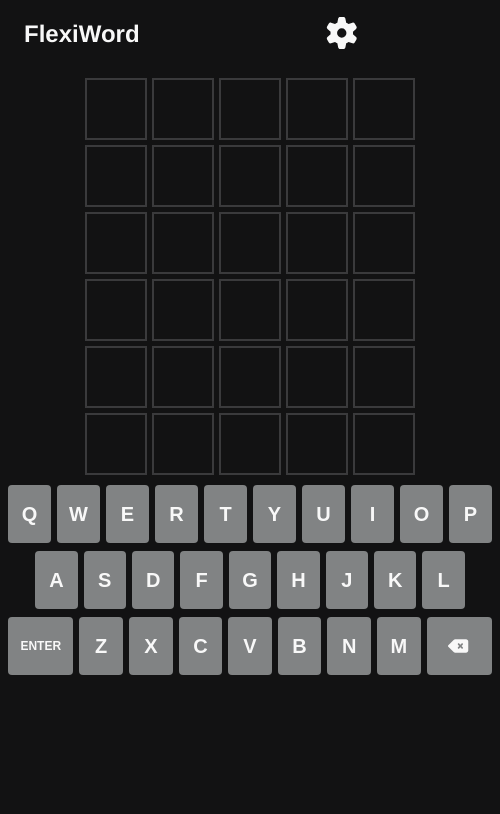
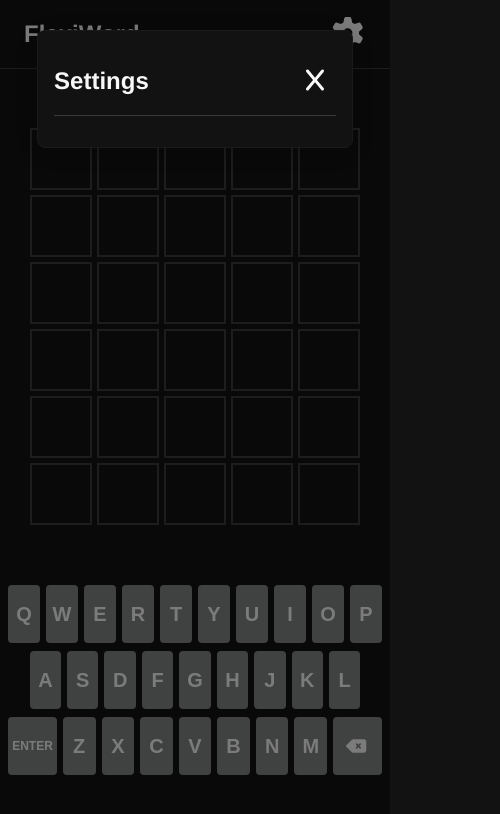
Before and after one commit to wasaleaf/flexiword, an Angular app: page / in a window 390 px wide. Both pictures are taken after a click on the button 341 px from the left and 34 px from the top of the page. Shown: the top 814 px of the page, 500 px wide, since content can reach past the window. Built offline with nearby package versions, Linux system fonts and the light colour scheme; no server answers.

Commit message:
settings component and responsive styling

```diff
--- a/src/app/app.component.html
+++ b/src/app/app.component.html
@@ -2,34 +2,23 @@
   <header>
     <section>
       <h1>FlexiWord</h1>
-      <menu>
-        <button class="settings" (click)="dialogOpen = !dialogOpen">
-          <fa-icon [icon]="settingsIcon"></fa-icon>
-        </button>
-      </menu>
+      <button (click)="dialogOpen = !dialogOpen">
+        <fa-icon [icon]="settingsIcon"></fa-icon>
+      </button>
     </section>
   </header>
 
   @if (dialogOpen) {
-  <dialog>
-    <div class="settings">
-      <div>
-        <h2>Settings</h2>
-        <button class="close"><fa-icon [icon]="closeIcon"></fa-icon></button>
-      </div>
-      <div>
-        <!-- TODO add difficulty -->
-        <!-- TODO add guess selection -->
-        <!-- TODO dark/light mode -->
-        <!-- TODO add colour selection for partial and correct -->
-      </div>
+  <div class="backdrop" (click)="dialogOpen = false">
+    <div class="settings" (click)="$event.stopPropagation()">
+      <app-settings [(dialogOpen)]="dialogOpen"></app-settings>
     </div>
-  </dialog>
+  </div>
   }
 
   <main>
     @if (gameService.rows$ | async; as rows) {
-      <app-game-board [rows]="rows" [wordLength]="gameService.wordLength"></app-game-board>
+    <app-game-board [rows]="rows" [wordLength]="gameService.wordLength"></app-game-board>
     }
 
     <app-keyboard [keyState]="gameService.keyStates" (keyPress)="gameService.handleKeyPress($event)"></app-keyboard>
--- a/src/app/app.component.scss
+++ b/src/app/app.component.scss
@@ -5,8 +5,21 @@
   width: 100%;
 }
 
+button {
+  font-size: 30px;
+  font-weight: 700;
+  color: var(--color);
+  border: none;
+  background: none;
+  cursor: pointer;
+  text-transform: uppercase;
+  user-select: none;
+  padding: 0;
+}
+
 header {
   display: block;
+  border-bottom: 1px solid var(--absent-color);
 
   section {
     display: flex;
@@ -15,24 +28,52 @@
     justify-content: space-between;
     padding-left: 24px;
     padding-right: 24px;
+  }
+}
 
-    button {
-      font-size: 30px;
-      font-weight: 700;
-      color: var(--color);
-      border: none;
-      background: none;
-      cursor: pointer;
-      text-transform: uppercase;
-      user-select: none;
-    }
+div.backdrop {
+  position: fixed;
+  inset: 0;
+  height: 100%;
+  width: 100%;
+  background-color: rgba(0, 0, 0, 0.5);
+  display: flex;
+  justify-content: center;
+  align-items: center;
+}
+
+div.settings {
+  display: flex;
+  position: fixed;
+  top: 0;
+  padding: 0;
+  padding-top: 30px;
+  border: none;
+  justify-content: center;
+  max-width: 520px;
+  width: 90%;
+  max-height: 100%;
+  z-index: 100;
+
+  app-settings {
+    max-width: 520px;
+    width: 90%;
+    max-height: 100%;
   }
 }
 
 main {
   display: flex;
   flex-direction: column;
+  align-items: center;
+  justify-content: space-evenly;
+  width: 100%;
   max-width: 500px;
-  width: 500px;
   margin: 0 auto;
+  max-height: calc(100% - 80px);
+  height: calc(100% - 80px);
+
+  app-keyboard {
+    width: 100%;
+  }
 }
--- a/src/app/app.component.ts
+++ b/src/app/app.component.ts
@@ -2,19 +2,19 @@
 import { GameService } from './services/game.service';
 import { KeyboardComponent } from './components/keyboard/keyboard.component';
 import { GameBoardComponent } from './components/game-board/game-board.component';
-import { faCog, faX } from '@fortawesome/free-solid-svg-icons';
+import { faCog } from '@fortawesome/free-solid-svg-icons';
 import { FontAwesomeModule } from '@fortawesome/angular-fontawesome';
 import { AsyncPipe } from '@angular/common';
+import { SettingsComponent } from './components/settings/settings.component';
 
 @Component({
   selector: 'app-root',
-  imports: [FontAwesomeModule, AsyncPipe, GameBoardComponent, KeyboardComponent],
+  imports: [FontAwesomeModule, AsyncPipe, SettingsComponent, GameBoardComponent, KeyboardComponent],
   templateUrl: './app.component.html',
   styleUrl: './app.component.scss'
 })
 export class AppComponent implements OnInit {
   public settingsIcon = faCog;
-  public closeIcon = faX;
   public dialogOpen = false;
   public wordLength = 5; // default word length
   public maxGuesses = 6; // default number of guesses
--- a/src/app/components/game-board/game-board.component.scss
+++ b/src/app/components/game-board/game-board.component.scss
@@ -1,5 +1,5 @@
 div.board-container {
-    width: 500px;
+    width: 100%;
     display: flex;
     justify-content: center;
     align-items: center;
--- a/src/app/components/keyboard/keyboard.component.scss
+++ b/src/app/components/keyboard/keyboard.component.scss
@@ -1,6 +1,4 @@
 div.keyboard {
-    display: block;
-    height: 200px;
     font-size: 16px;
     font-weight: 400;
     line-height: 16px;
@@ -15,11 +13,11 @@
     font-size: 16px;
     font-weight: 400;
     line-height: 16px;
-    width: 484px;
     user-select: none;
     margin-bottom: 8px;
     vertical-align: baseline;
     gap: 6px;
+    width: 100%;
 }
 
 div.spacer {
--- /dev/null
+++ b/src/app/components/settings/settings.component.html
@@ -0,0 +1,12 @@
+<div class="settings">
+    <div class="settings-header">
+        <h2>Settings</h2>
+        <button class="close" (click)="updateDialogOpen(!dialogOpen)"><fa-icon [icon]="closeIcon"></fa-icon></button>
+    </div>
+    <div>
+        <!-- TODO add difficulty -->
+        <!-- TODO add guess selection -->
+        <!-- TODO dark/light mode -->
+        <!-- TODO add colour selection for partial and correct -->
+    </div>
+</div>
--- /dev/null
+++ b/src/app/components/settings/settings.component.scss
@@ -0,0 +1,29 @@
+div.settings {
+  display: flex;
+  flex-direction: column;
+  padding: 16px;
+  background-color: #121213;
+  border-radius: 8px;
+  border: 1px solid #1a1a1b;
+  box-shadow: 0 4px 23px 0 rgba(0, 0, 0, .2);
+  color: var(--color);
+
+  div.settings-header {
+    display: flex;
+    margin-bottom: 15px;
+    align-items: center;
+    justify-content: space-between;
+    border-bottom: 1px solid #3a3a3c;
+
+    button {
+      font-size: 1.5em;
+      font-weight: 700;
+      color: var(--color);
+      border: none;
+      background: none;
+      cursor: pointer;
+      text-transform: uppercase;
+      user-select: none;
+    }
+  }
+}
--- /dev/null
+++ b/src/app/components/settings/settings.component.ts
@@ -0,0 +1,18 @@
+import { Component, model } from '@angular/core';
+import { FontAwesomeModule } from '@fortawesome/angular-fontawesome';
+import { faX } from '@fortawesome/free-solid-svg-icons';
+
+@Component({
+  selector: 'app-settings',
+  imports: [FontAwesomeModule],
+  templateUrl: './settings.component.html',
+  styleUrl: './settings.component.scss'
+})
+export class SettingsComponent {
+  public closeIcon = faX;
+  public dialogOpen = model<boolean>(false);
+
+  public updateDialogOpen(state: boolean): void {
+    this.dialogOpen.update(_ => state);
+  }
+}
--- a/src/styles.scss
+++ b/src/styles.scss
@@ -14,6 +14,11 @@
     font-family: 'Franklin Gothic Medium', 'Arial Narrow', Arial, sans-serif;
 }
 
-body {
+html, body {
     margin: 0;
+    padding: 0;
+    border: 0;
+    vertical-align: baseline;
+    width: 100%;
+    height: 100%;
 }
```
Also changed, not shown: 1 other file (tests, documents, lock files or other folders).
